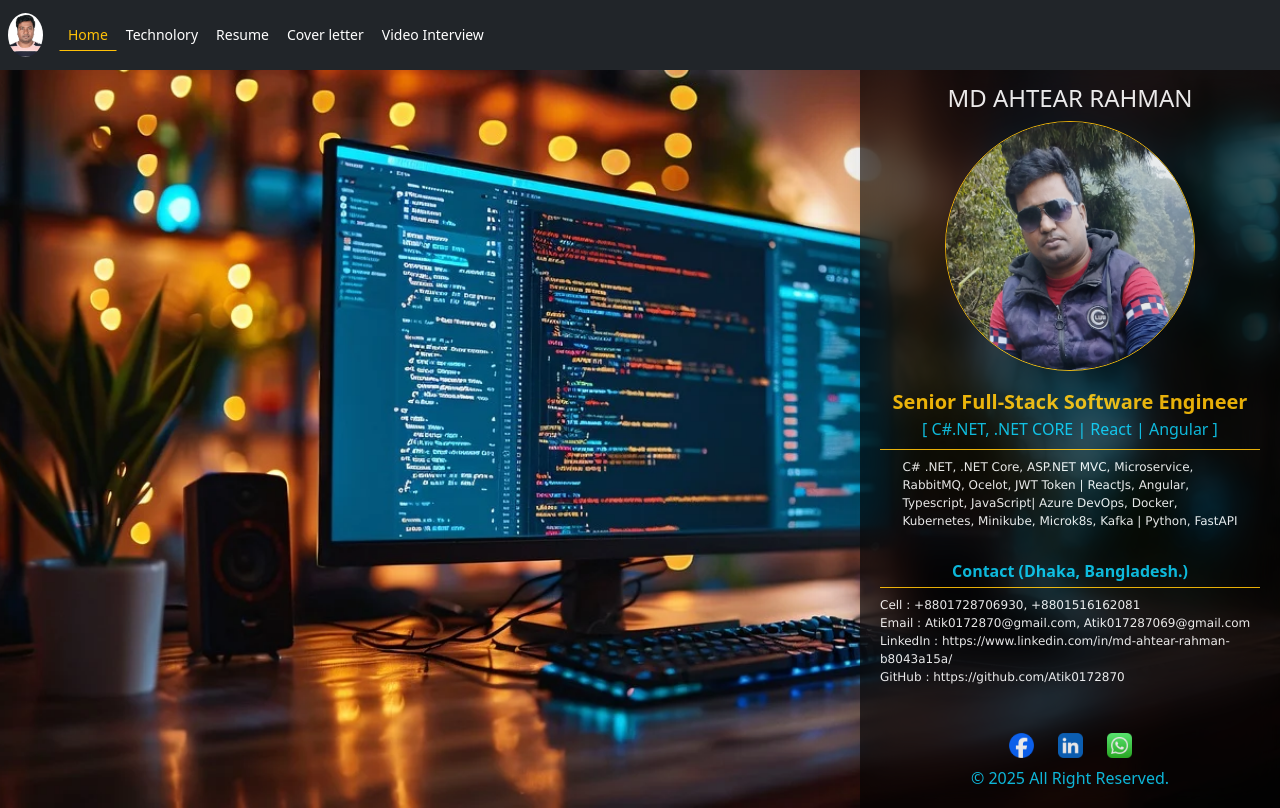
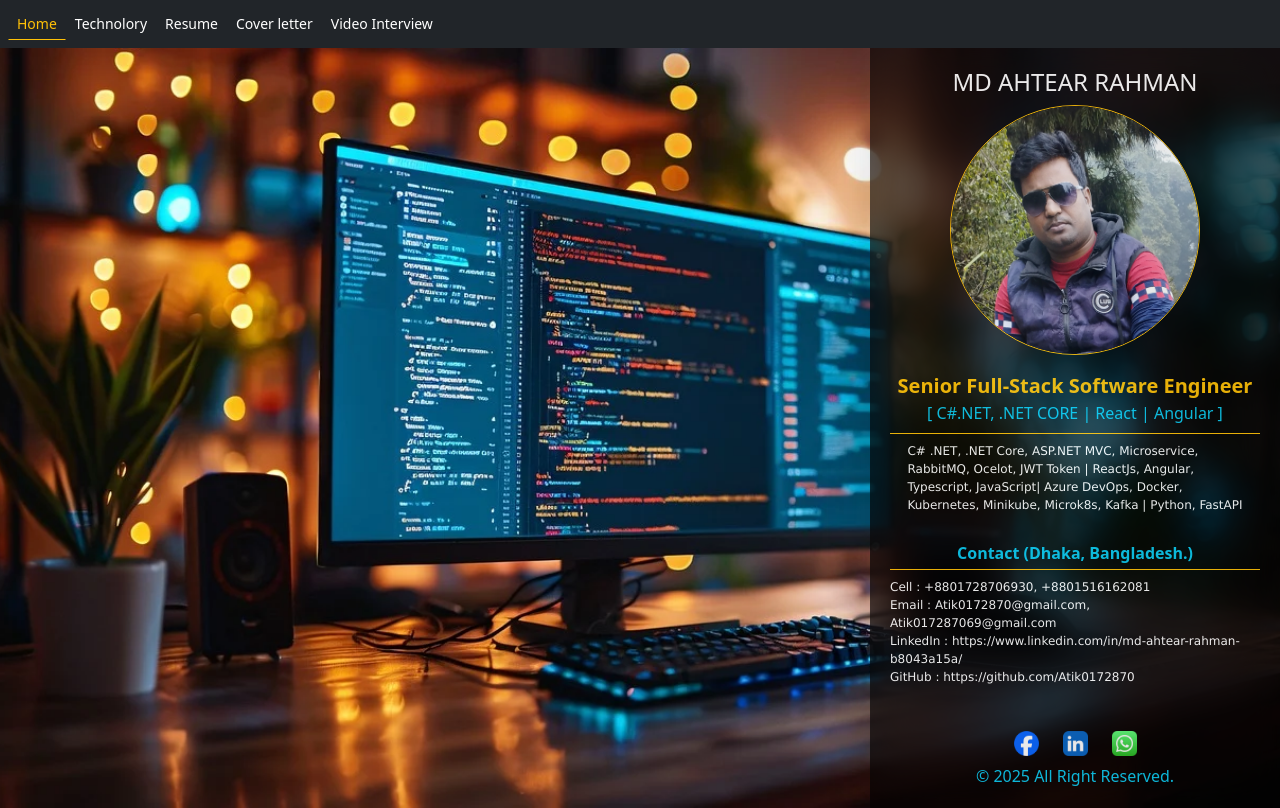
Before and after one commit to Atik0172870/ahtear-resume, a React (Vite) app: page /#/ in a window 1280 px wide. Built offline with nearby package versions, Linux system fonts and the light colour scheme.

Commit message:
modify contact section

```diff
--- a/src/home/Home.jsx
+++ b/src/home/Home.jsx
@@ -9,7 +9,7 @@ import './Home.scss';
 function Home() {
 
     return (
-        <div className='card home rounded-0 border-0 mt-5 pt-3 d-flex flex-row'>
+        <div className='card home rounded-0 border-0 mt-5 d-flex flex-row'>
 
             <div className="card-body text-white glass-card border-0 rounded-0 shadow-lg">
                 <h4 className="card-title">MD AHTEAR RAHMAN</h4>
@@ -24,7 +24,7 @@ function Home() {
                     <p className="text-white p-font-size m-0">{'Typescript, JavaScript| Azure DevOps, Docker,'}</p>
                     <p className="text-white p-font-size m-0">{'Kubernetes, Minikube, Microk8s, Kafka | Python, FastAPI'}</p>
                 </span>
-                <div className='mt-auto  mb-0 d-flex flex-column'>
+                <div className='mt-auto  mb-0 d-flex flex-column contact-info'>
                     <span className='text-info fw-bold p-font-size-tech d-flex align-items-center justify-content-center mb-1'>Contact (Dhaka, Bangladesh.)</span>
                     <div className='border border-0 border-bottom w-100 mb-2 border-warning'></div>
                     <span className='m-0 p-font-size'>Cell : +8801728706930, +8801516162081</span>
--- a/src/home/Home.scss
+++ b/src/home/Home.scss
@@ -29,9 +29,20 @@
         // min-width: 25%;
         //width: 25%;
         opacity: 0.9;
-        max-width: 420px;
+        //min-width: 420px;
         margin-left: auto;
-        height: 93.3vh;
+        height: 95vh;
+        position: absolute;
+        right: 0;
+
+            @media (min-width: 600px) {
+                .contact-info  {
+                    width: 370px;
+                }
+
+            // width: 345px;
+        }
+
         //overlap css
         /* Higher z-index brings it on top */
 
--- a/src/navbar/Navbar.jsx
+++ b/src/navbar/Navbar.jsx
@@ -27,9 +27,9 @@ function Navbar() {
         // <!-- Navbar -->
         <>
             <nav className="navbar navbar-expand-sm bg-dark navbar-dark navbar-div p-2 fixed-top border-0 border">
-                <a className="navbar-brand d-flex align-items-center" >
+                {/* <a className="navbar-brand d-flex align-items-center" >
                     <img src={profile_pic} alt="Avatar Logo" className="rounded-circle profile_pic" />
-                </a>
+                </a> */}
                 <button className="navbar-toggler btn btn-sm" type="button" data-bs-toggle="offcanvas" data-bs-target="#offcanvas-mobile">
                     <span className="navbar-toggler-icon"></span>
                 </button>
```
